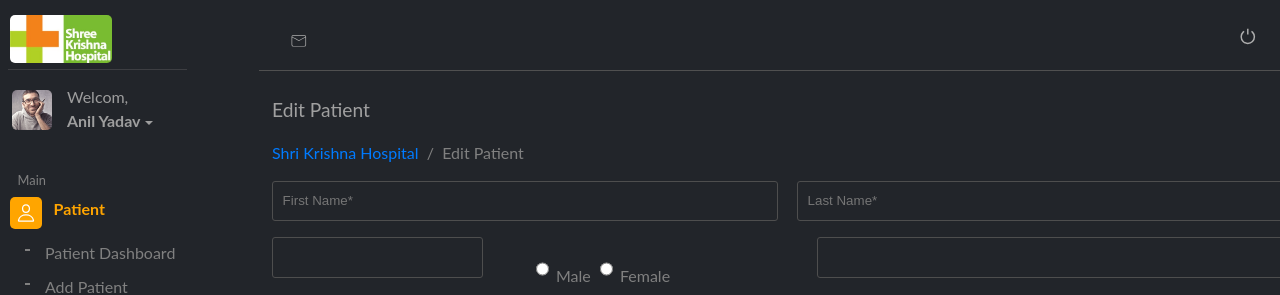
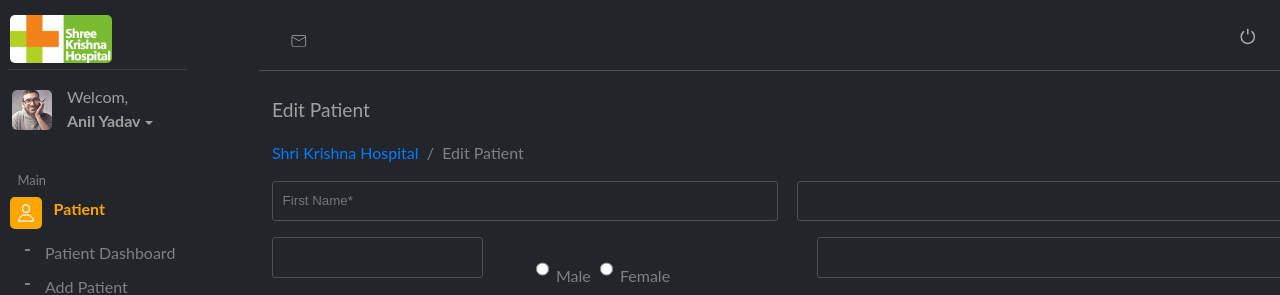
Before and after one commit to DiptiVats/hms, a React (Vite) app: page /dashboard/edit-patient in a window 1280 px wide. Shown: the top 295 px of the page. Built offline with nearby package versions, Linux system fonts and the light colour scheme; no server answers; sample sign-in values are in the browser's storage.

Commit message:
commiting

```diff
--- a/src/components/AddPatient.jsx
+++ b/src/components/AddPatient.jsx
@@ -16,7 +16,7 @@ export default function AddPatient() {
         {/* ---------------------first grid ----------------*/}
         <div className={classes.firstGrid}>
           <input type="text" name="firstName" placeholder="First Name*" />
-          <input type="text" name="secondName" nameplaceholder="Last Name*" />
+          <input type="text" name="secondName" placeholder="Last Name*" />
         </div>
         {/* --------------------- second grid ----------------*/}
         <div className={classes.secondGrid}>
--- a/src/components/EditPatient.jsx
+++ b/src/components/EditPatient.jsx
@@ -27,7 +27,11 @@ export default function EditPatient() {
           <input
             type="text"
             name="secondName"
-            placeholder="Last Name*"
+            placeholder={
+              patientDataToEdit.lname === "" || patientDataToEdit.lname === null
+                ? "Last Name*"
+                : patientDataToEdit.lname
+            }
             defaultValue={patientDataToEdit.lname}
           />
         </div>
--- a/src/components/Medicine.jsx
+++ b/src/components/Medicine.jsx
@@ -44,7 +44,7 @@ export default function Medicine() {
           route="/medicine"
         />
       </div>
-
+      <br />
       <span style={{ color: "orange" }}>Medicine List</span>
       <table>
         <thead>
@@ -61,7 +61,7 @@ export default function Medicine() {
           </tr>
         </thead>
         <tbody>
-          {medicineList !== "null" ? (
+          {medicineList !== null ? (
             medicineList.map((data) => (
               <tr key={data.medId}>
                 <td>{data.medId}</td>
--- a/src/pages/LoginPage.jsx
+++ b/src/pages/LoginPage.jsx
@@ -120,7 +120,6 @@ export async function action({ request }) {
     if (token && response.status === 200) {
       return redirect("/dashboard");
     }
-    console.log(token);
     return token;
   } catch (err) {
     console.log(err);
```
